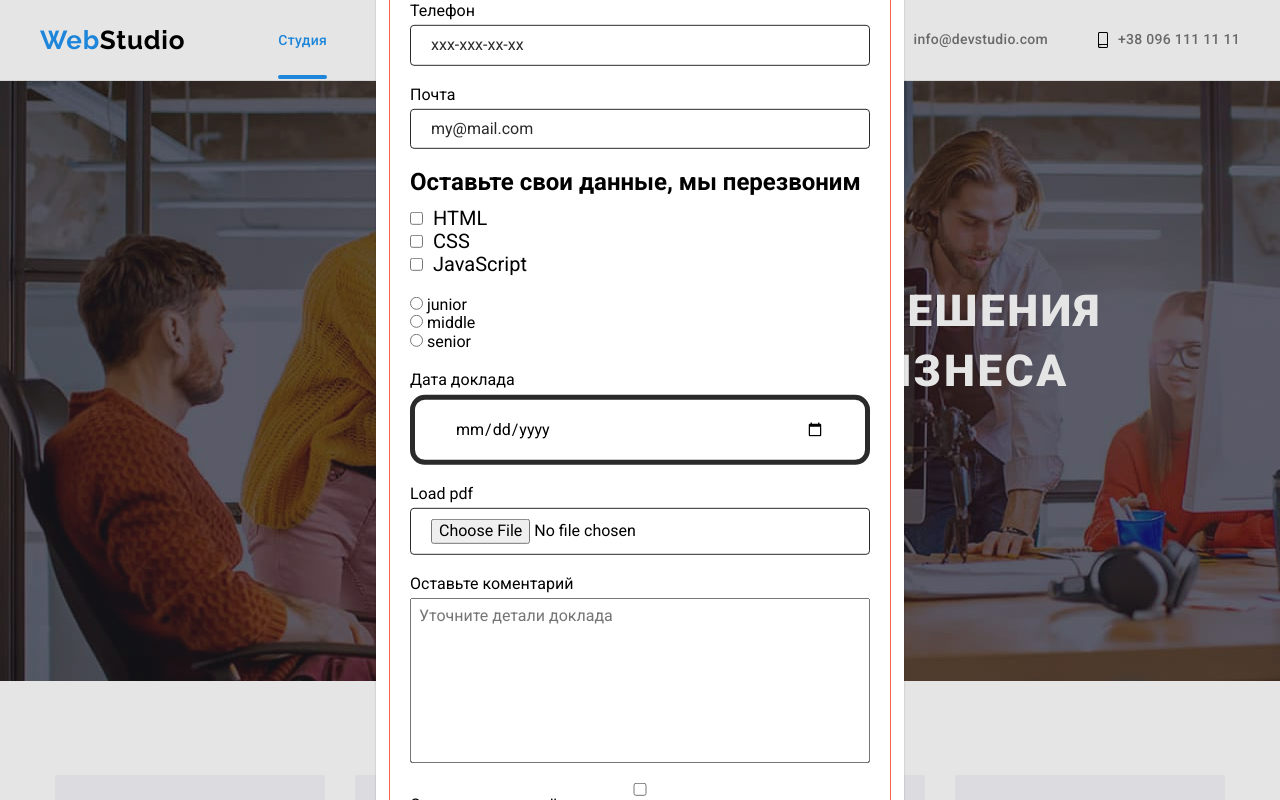
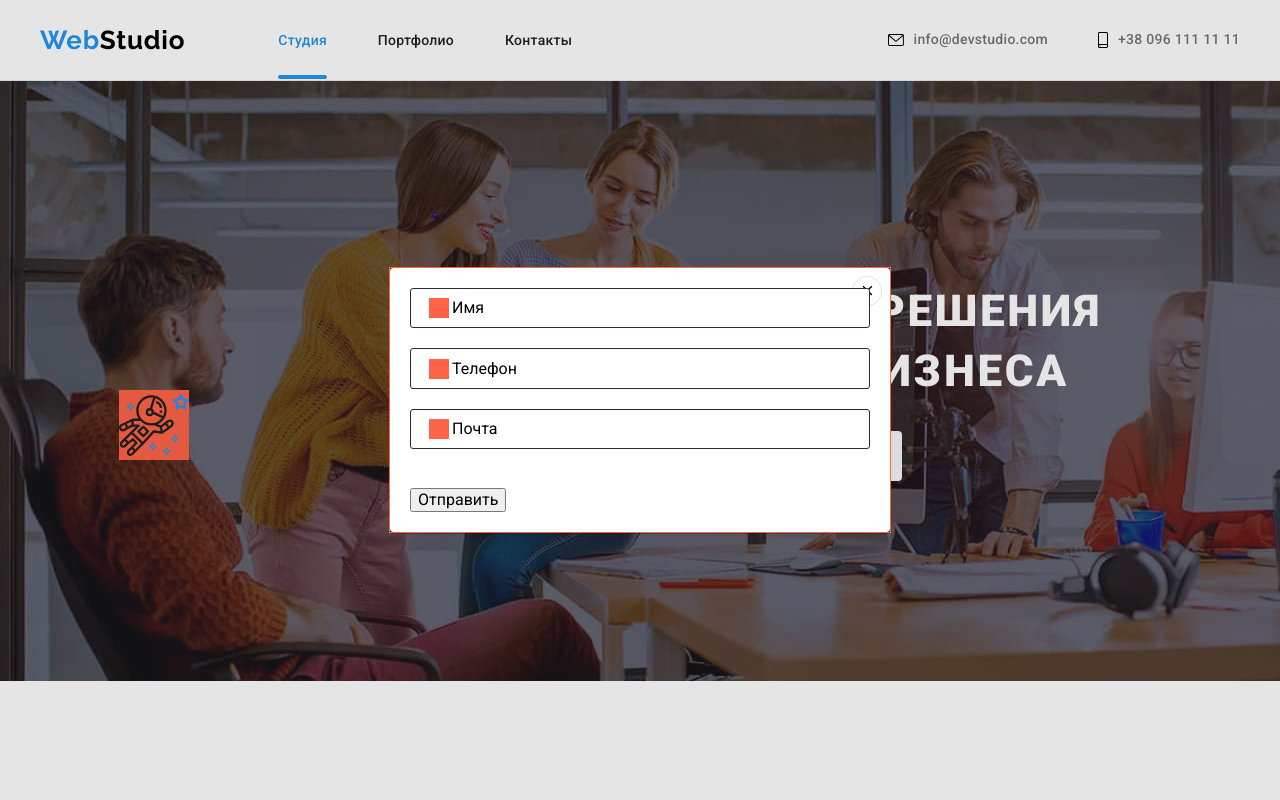
Before and after one commit to shuydo/goit-markup-hw-06, a plain HTML site: page index.html in a window 1280 px wide. Shown: the top 800 px of the page. Drawn offline with Linux system fonts and the light colour scheme.

Commit message:
Делает подскакивание в форме

```diff
--- a/css/styles.css
+++ b/css/styles.css
@@ -620,8 +620,8 @@ address {
   left: 50%;
   z-index: 100;
   transform: translate(-50%, -50%) scale(1);
-  width: 528px;
-  min-height: 581px;
+  /* width: 528px; */
+  /* min-height: 581px; */
 
   background-color: #fff;
   box-shadow: 0px 1px 3px rgba(0, 0, 0, 0.12), 0px 1px 1px rgba(0, 0, 0, 0.14),
@@ -666,6 +666,7 @@ textarea{
 }
 .form-field{
   /* outline: 1px solid blue; */
+  position: relative;
 
   display: flex;
   flex-direction: column;
@@ -678,14 +679,57 @@ textarea{
   /* width: 100%; */
   margin: 0;
   padding: 10px 20px;
-  border-radius: 4px;
-  border: 1px solid #2a2a2a;
+  border-radius: 3px;
+  border: 1px solid #2a2a2a
+  /* font: inherit;   */
 }
-.form-field input::placeholder{
-  color: #2a2a2a;
-  /* text-align: right; */
+.form-label{
+  position: absolute;
+  top:50%;
+  left:42px;
+  transform: translateY(-50%);
 
+  /* background-color: green; */
+  /* color: rgb(163, 149, 149); */
+  /* transition: transform var(--t-cubic); */
 }
+.form-input:focus + .form-label,
+.form-input:not(:placeholder-shown)+.form-label{
+  color:red;
+  transform: translateY(-40px);
+}
+.form-input:focus{
+  outline: none;
+  border: 2px solid aqua;
+}
+
+/* .form-input:placeholder-shown{background-color: red;} */
+
+/* .form-field input::placeholder{
+      color: #2a2a2a;
+      text-align: right;
+
+    } */
+.icon{
+  position: absolute;
+  top: 50%;
+  left: 19px;
+
+  transform: translateY(-50%);
+
+  display: inline-block;
+  width: 20px;
+  height: 20px;
+  background-color: tomato;
+}
+
+.form-input:focus~.icon{
+  background-color: blue;
+}
+.form:focus-within{
+  background-color: red;
+}
+/* --------------------------------------------- */
 .group{
   margin-bottom: 20px;
 }
--- a/index.html
+++ b/index.html
@@ -426,21 +426,27 @@
 
       <form class="form js-speaker-form" autocomplete="off">
         <div class="form-field">
-          <label for="name">Имя</label>
-          <input class="form-input" type="text" name="name" id="name" placeholder="Smith John" autofocus />
+          <!--placeholder="Smith John" autofocus-->
+          <input class="form-input" type="text" name="name" id="name" placeholder=" "/>
+          <label class="form-label" for="name">Имя</label>
+          <span class="icon"></span>
         </div>
         <!-- autofocus not work? modal? -->
         <div class="form-field">
-          <label for="tel">Телефон</label>
-          <input type="tel" name="tel" id="tel" placeholder="xxx-xxx-xx-xx" />
+          <input class="form-input" type="tel" name="tel" id="tel" placeholder=" "/>
+          <label class="form-label" for="tel">Телефон</label>
+          <span class="icon"></span>
+
         </div>
 
         <div class="form-field">
-          <label for="mail">Почта</label>
-          <input type="email" name="mail" id="mail" autocomplete="on" placeholder="my@mail.com" />
+          <input class="form-input" type="email" name="mail" id="mail" placeholder=" "/>
+          <label class="form-label" for="mail">Почта</label>
+          <span class="icon"></span>
+
         </div>
 
-        <div role="groupe" class="group">
+<!--        <div role="groupe" class="group">
           <h2 class="group-title">Оставьте свои данные, мы перезвоним</h2>
 
           <ul class="topic-options">
@@ -501,7 +507,7 @@
         <div class="form-field">
           <input type="checkbox" name="policy" id="policy">
           <label for="policy">Соглашаюсь на всё, за еду</label>
-        </div>
+        </div> -->
         <br />
         <button type="submit">Отправить</button>
       </form>
```
